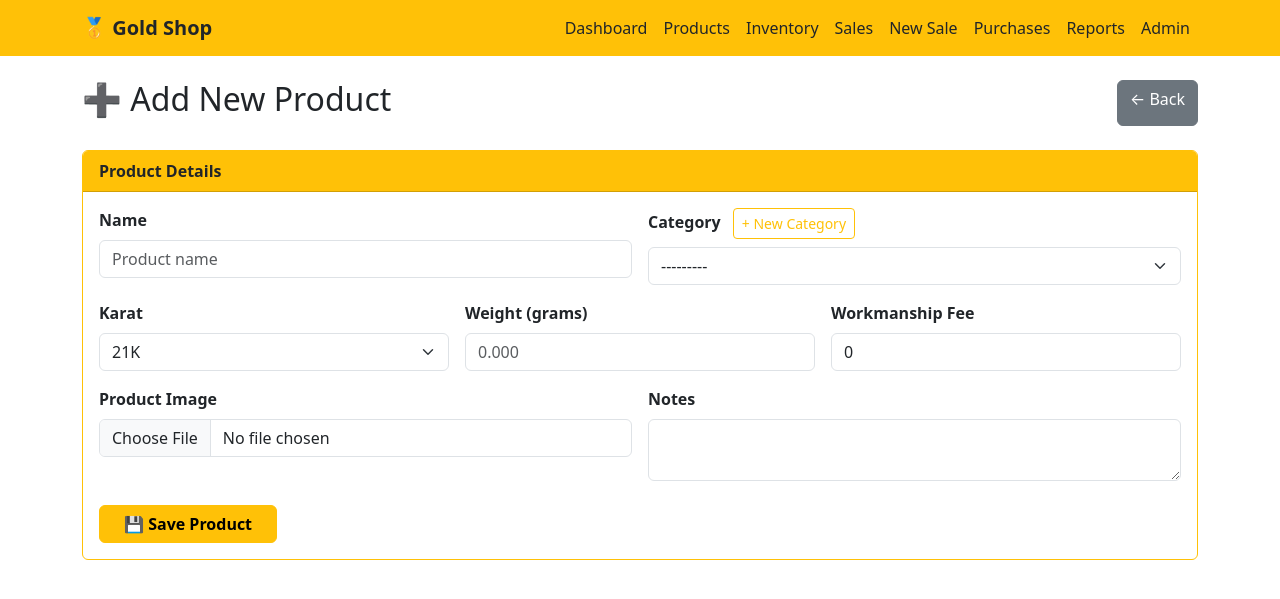
After one commit to Fady-Faltaows/gold_shop, a Django app: page /products/create/ in a window 1280 px wide. The commit adds this page. Shown: the top 599 px of the page. Run offline with Django 5.2, Linux system fonts and the light colour scheme; data that the repository does not hold is empty.

Commit message:
fixing and adding some features
 Images added to Category and Product models
 Product create page working with "+ New Category" button
 Category create page working
 Purchase page has "+ New Product" link
 Product list shows images and "+ New Product" button

```diff
--- a/gold_shop/settings.py
+++ b/gold_shop/settings.py
@@ -12,10 +12,14 @@ https://docs.djangoproject.com/en/6.0/ref/settings/
 
 from pathlib import Path
 
+import os
+
+
 # Build paths inside the project like this: BASE_DIR / 'subdir'.
 BASE_DIR = Path(__file__).resolve().parent.parent
 
-
+MEDIA_URL = '/media/'
+MEDIA_ROOT = os.path.join(BASE_DIR, 'media')
 # Quick-start development settings - unsuitable for production
 # See https://docs.djangoproject.com/en/6.0/howto/deployment/checklist/
 
--- a/gold_shop/urls.py
+++ b/gold_shop/urls.py
@@ -16,8 +16,11 @@ Including another URLconf
 """
 from django.contrib import admin
 from django.urls import path, include
+from django.conf import settings
+from django.conf.urls.static import static
+
 
 urlpatterns = [
     path('admin/', admin.site.urls),
     path('', include('prototype.urls')),   # ← add this
-]
+] + static(settings.MEDIA_URL, document_root=settings.MEDIA_ROOT)
--- a/prototype/forms.py
+++ b/prototype/forms.py
@@ -1,5 +1,5 @@
 from django import forms
-from .models import Sale, SaleItem, Product, GoldPrice, Purchase
+from .models import Sale, SaleItem, Product, GoldPrice, Purchase, Category
 
 
 class GoldPriceForm(forms.ModelForm):
@@ -58,3 +58,57 @@ class PurchaseForm(forms.ModelForm):
             'supplier_name': forms.TextInput(attrs={'class': 'form-control'}),
             'notes': forms.Textarea(attrs={'class': 'form-control', 'rows': 2}),
         }
+
+
+class CategoryForm(forms.ModelForm):
+    class Meta:
+        model = Category
+        fields = ['name', 'description', 'image']
+        widgets = {
+            'name': forms.TextInput(attrs={
+                'class': 'form-control',
+                'placeholder': 'Category name'
+            }),
+            'description': forms.Textarea(attrs={
+                'class': 'form-control',
+                'rows': 2
+            }),
+            'image': forms.FileInput(attrs={
+                'class': 'form-control'
+            }),
+        }
+
+
+class ProductForm(forms.ModelForm):
+    class Meta:
+        model = Product
+        fields = ['name', 'category', 'karat', 'weight_grams', 'workmanship_fee', 'image', 'notes']
+        widgets = {
+            'name': forms.TextInput(attrs={
+                'class': 'form-control',
+                'placeholder': 'Product name'
+            }),
+            'category': forms.Select(attrs={
+                'class': 'form-select'
+            }),
+            'karat': forms.Select(attrs={
+                'class': 'form-select'
+            }),
+            'weight_grams': forms.NumberInput(attrs={
+                'class': 'form-control',
+                'step': '0.001',
+                'placeholder': '0.000'
+            }),
+            'workmanship_fee': forms.NumberInput(attrs={
+                'class': 'form-control',
+                'step': '0.01',
+                'placeholder': '0.00'
+            }),
+            'image': forms.FileInput(attrs={
+                'class': 'form-control'
+            }),
+            'notes': forms.Textarea(attrs={
+                'class': 'form-control',
+                'rows': 2
+            }),
+        }
--- a/prototype/models.py
+++ b/prototype/models.py
@@ -16,6 +16,8 @@ class GoldPrice(models.Model):
 class Category(models.Model):
     name        = models.CharField(max_length=100)
     description = models.TextField(blank=True)
+    image       = models.ImageField(upload_to='categories/', blank=True, null=True)  # ← add
+
 
     def __str__(self):
         return self.name
@@ -37,6 +39,7 @@ class Product(models.Model):
     karat            = models.IntegerField(choices=KARAT_CHOICES, default=21)
     weight_grams     = models.DecimalField(max_digits=8, decimal_places=3)
     workmanship_fee  = models.DecimalField(max_digits=10, decimal_places=2, default=0)
+    image           = models.ImageField(upload_to='products/', blank=True, null=True)  # ← add
     notes            = models.TextField(blank=True)
     created_at       = models.DateTimeField(auto_now_add=True)
 
--- /dev/null
+++ b/prototype/templates/prototype/product_create.html
@@ -0,0 +1,59 @@
+{% extends 'prototype/base.html' %}
+{% block title %}Add Product{% endblock %}
+
+{% block content %}
+<div class="d-flex justify-content-between mb-4">
+    <h2>➕ Add New Product</h2>
+    <a href="{% url 'product_list' %}" class="btn btn-secondary">← Back</a>
+</div>
+
+<div class="card border-warning">
+    <div class="card-header bg-warning text-dark fw-bold">Product Details</div>
+    <div class="card-body">
+        <form method="post" enctype="multipart/form-data">
+            {% csrf_token %}
+            <div class="row g-3">
+                <div class="col-md-6">
+                    <label class="form-label fw-bold">Name</label>
+                    {{ form.name }}
+                </div>
+                <div class="col-md-6">
+                    <label class="form-label fw-bold">
+                        Category
+                        <a href="{% url 'category_create' %}?next=product_create"
+                           class="btn btn-sm btn-outline-warning ms-2">
+                            + New Category
+                        </a>
+                    </label>
+                    {{ form.category }}
+                </div>
+                <div class="col-md-4">
+                    <label class="form-label fw-bold">Karat</label>
+                    {{ form.karat }}
+                </div>
+                <div class="col-md-4">
+                    <label class="form-label fw-bold">Weight (grams)</label>
+                    {{ form.weight_grams }}
+                </div>
+                <div class="col-md-4">
+                    <label class="form-label fw-bold">Workmanship Fee</label>
+                    {{ form.workmanship_fee }}
+                </div>
+                <div class="col-md-6">
+                    <label class="form-label fw-bold">Product Image</label>
+                    {{ form.image }}
+                </div>
+                <div class="col-md-6">
+                    <label class="form-label fw-bold">Notes</label>
+                    {{ form.notes }}
+                </div>
+            </div>
+            <div class="mt-4">
+                <button type="submit" class="btn btn-warning fw-bold px-4">
+                    💾 Save Product
+                </button>
+            </div>
+        </form>
+    </div>
+</div>
+{% endblock %}
--- a/prototype/urls.py
+++ b/prototype/urls.py
@@ -14,4 +14,7 @@ urlpatterns = [
     path('reports/inventory/', views.report_inventory, name='report_inventory'),
     path('reports/profit/', views.report_profit, name='report_profit'),
     path('reports/gold-price/', views.report_gold_price, name='report_gold_price'),
+    path('products/create/', views.product_create, name='product_create'),
+    path('categories/create/', views.category_create, name='category_create'),
+    path('categories/', views.category_list, name='category_list'),
 ]
--- a/prototype/views.py
+++ b/prototype/views.py
@@ -3,8 +3,8 @@ from django.contrib import messages
 from django.db.models import Sum, Count
 from django.utils import timezone
 from datetime import timedelta
-from .models import GoldPrice, Product, Inventory, Sale, SaleItem, Purchase
-from .forms import SaleForm, SaleItemForm, GoldPriceForm, PurchaseForm
+from .models import GoldPrice, Category, Product, Inventory, Sale, SaleItem, Purchase
+from .forms import SaleForm, SaleItemForm, GoldPriceForm, PurchaseForm, ProductForm, CategoryForm
 
 
 def dashboard(request):
@@ -249,3 +249,37 @@ def report_gold_price(request):
         'chart_values': chart_values,
     }
     return render(request, 'prototype/reports/gold_price.html', context)
+
+
+def product_create(request):
+    if request.method == 'POST':
+        form = ProductForm(request.POST, request.FILES)
+        if form.is_valid():
+            form.save()
+            messages.success(request, '✅ Product added successfully!')
+            return redirect('product_list')
+    else:
+        form = ProductForm()
+
+    categories = Category.objects.all()
+    return render(request, 'prototype/product_create.html', {
+        'form': form,
+        'categories': categories,
+    })
+
+def category_create(request):
+    if request.method == 'POST':
+        form = CategoryForm(request.POST, request.FILES)
+        if form.is_valid():
+            form.save()
+            messages.success(request, '✅ Category added successfully!')
+            # check if request came from product form
+            next_url = request.POST.get('next', 'category_list')
+            return redirect(next_url)
+    else:
+        form = CategoryForm()
+    return render(request, 'prototype/category_create.html', {'form': form})
+
+def category_list(request):
+    categories = Category.objects.all()
+    return render(request, 'prototype/category_list.html', {'categories': categories})
```
Also changed, not shown: prototype/templates/prototype/category_create.html (added, +38 -0 lines), prototype/templates/prototype/category_list.html (added, +28 -0 lines), prototype/templates/prototype/product_list.html (+13 -0 lines), prototype/templates/prototype/purchase_create.html (+8 -1 lines), prototype/migrations/0003_category_image_product_image.py (added).
